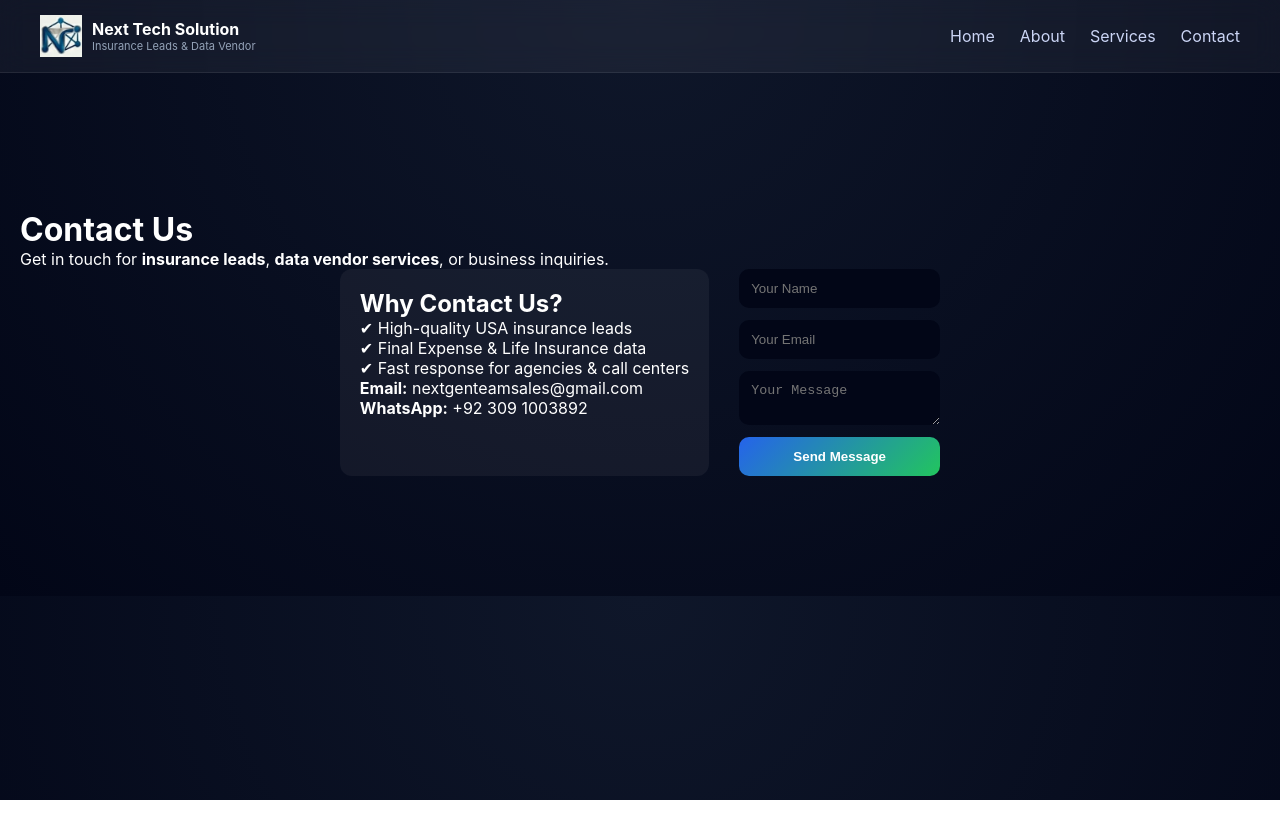
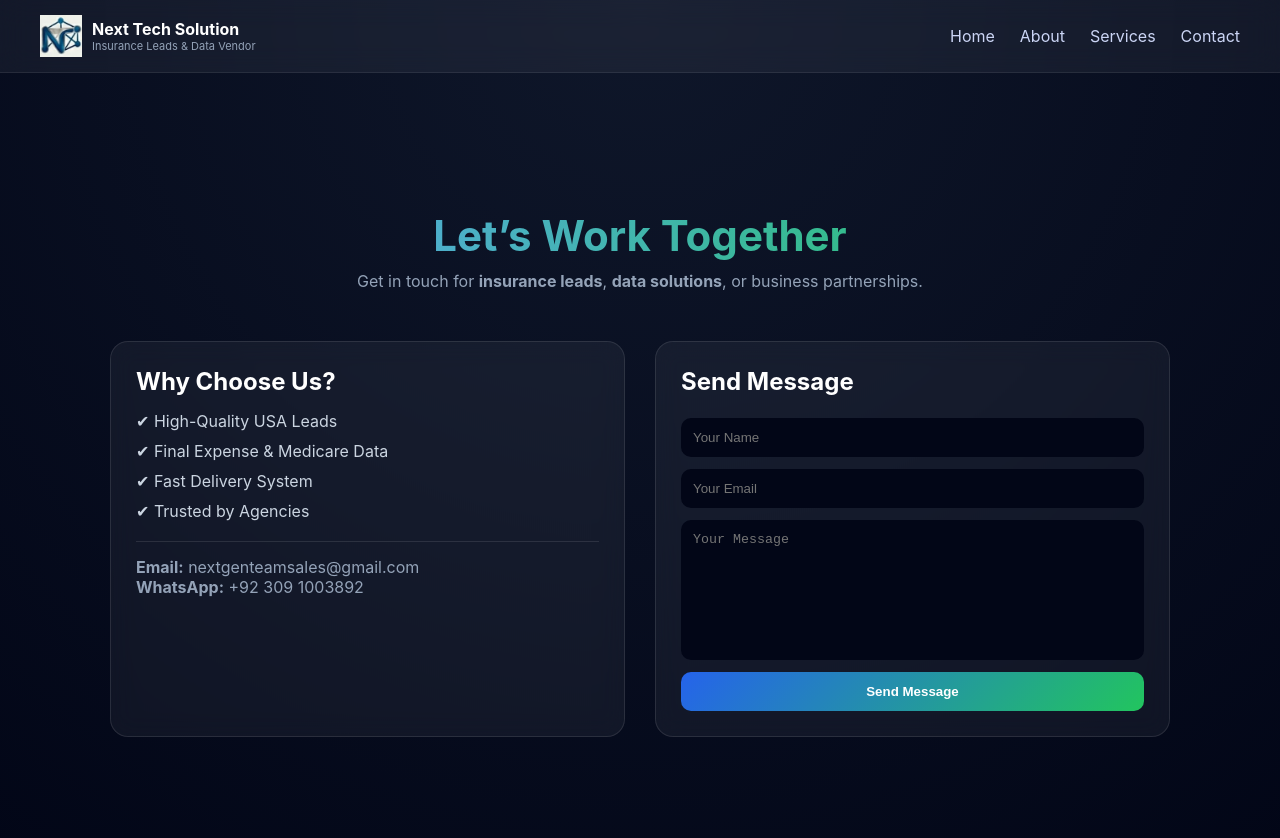
Before and after one commit to Afaq122/next-tech-site, a Next.js app: page /contact in a window 1280 px wide. Shown: the top 838 px of the page. Before the commit the page ends 800 px from the top, so only its background shows below. Built offline with nearby package versions, Linux system fonts and the light colour scheme.

Commit message:
premium animated contact page fix

```diff
--- a/app/contact/page.tsx
+++ b/app/contact/page.tsx
@@ -30,8 +30,8 @@ export default function Contact() {
 
       alert("Message sent successfully!");
       setForm({ name: "", email: "", message: "" });
-    } catch (error) {
-      console.log(error);
+    } catch (err) {
+      console.log(err);
       alert("Failed to send message");
     } finally {
       setLoading(false);
@@ -43,31 +43,37 @@ export default function Contact() {
 
       {/* HEADER */}
       <div className="contact-header">
-        <h1>Contact Us</h1>
+        <h1>Let’s Work Together</h1>
         <p>
-          Get in touch for <b>insurance leads</b>, <b>data vendor services</b>, or business inquiries.
+          Get in touch for <b>insurance leads</b>, <b>data solutions</b>,
+          or business partnerships.
         </p>
       </div>
 
-      {/* CONTAINER */}
+      {/* MAIN LAYOUT */}
       <div className="contact-container">
 
-        {/* LEFT INFO */}
-        <div className="contact-info">
-          <h2>Why Contact Us?</h2>
+        {/* LEFT PANEL */}
+        <div className="contact-info animate-left">
 
-          <p>✔ High-quality USA insurance leads</p>
-          <p>✔ Final Expense & Life Insurance data</p>
-          <p>✔ Fast response for agencies & call centers</p>
+          <h2>Why Choose Us?</h2>
+
+          <div className="info-item">✔ High-Quality USA Leads</div>
+          <div className="info-item">✔ Final Expense & Medicare Data</div>
+          <div className="info-item">✔ Fast Delivery System</div>
+          <div className="info-item">✔ Trusted by Agencies</div>
 
           <div className="contact-box">
             <p><b>Email:</b> nextgenteamsales@gmail.com</p>
             <p><b>WhatsApp:</b> +92 309 1003892</p>
           </div>
+
         </div>
 
         {/* FORM */}
-        <form className="contact-form" onSubmit={sendEmail}>
+        <form className="contact-form animate-right" onSubmit={sendEmail}>
+
+          <h2>Send Message</h2>
 
           <input
             type="text"
--- a/app/globals.css
+++ b/app/globals.css
@@ -402,3 +402,168 @@ main {
   color: #94a3b8;
   font-size: 18px;
 }
+
+/* ===== CONTACT PAGE PREMIUM FIX ===== */
+
+.contact-page {
+  padding: 120px 20px;
+  max-width: 1100px;
+  margin: auto;
+}
+
+/* HEADER */
+.contact-header {
+  text-align: center;
+  margin-bottom: 50px;
+}
+
+.contact-header h1 {
+  font-size: 42px;
+  background: linear-gradient(90deg, #60a5fa, #22c55e);
+  -webkit-background-clip: text;
+  -webkit-text-fill-color: transparent;
+}
+
+.contact-header p {
+  color: #94a3b8;
+  margin-top: 10px;
+}
+
+/* MAIN LAYOUT */
+.contact-container {
+  display: flex;
+  gap: 30px;
+  flex-wrap: wrap;
+  justify-content: center;
+}
+
+/* LEFT BOX */
+.contact-info {
+  flex: 1;
+  min-width: 280px;
+
+  padding: 25px;
+  border-radius: 18px;
+
+  background: rgba(255,255,255,0.05);
+  border: 1px solid rgba(255,255,255,0.1);
+
+  backdrop-filter: blur(12px);
+  transition: 0.3s;
+}
+
+.contact-info:hover {
+  transform: translateY(-5px);
+}
+
+.contact-info h2 {
+  margin-bottom: 15px;
+}
+
+.info-item {
+  margin: 10px 0;
+  color: #cbd5e1;
+}
+
+/* CONTACT BOX */
+.contact-box {
+  margin-top: 20px;
+  padding-top: 15px;
+  border-top: 1px solid rgba(255,255,255,0.1);
+  color: #94a3b8;
+}
+
+/* FORM */
+.contact-form {
+  flex: 1;
+  min-width: 280px;
+
+  padding: 25px;
+  border-radius: 18px;
+
+  background: rgba(255,255,255,0.05);
+  border: 1px solid rgba(255,255,255,0.1);
+
+  backdrop-filter: blur(12px);
+
+  display: flex;
+  flex-direction: column;
+  gap: 12px;
+
+  transition: 0.3s;
+}
+
+.contact-form:hover {
+  transform: translateY(-5px);
+}
+
+.contact-form h2 {
+  margin-bottom: 10px;
+}
+
+/* INPUTS */
+.contact-form input,
+.contact-form textarea {
+  padding: 12px;
+  border-radius: 10px;
+  border: none;
+  background: #020617;
+  color: white;
+  outline: none;
+}
+
+.contact-form textarea {
+  height: 140px;
+  resize: none;
+}
+
+/* BUTTON */
+.contact-form button {
+  padding: 12px;
+  border: none;
+  border-radius: 10px;
+
+  background: linear-gradient(135deg, #2563eb, #22c55e);
+  color: white;
+
+  font-weight: bold;
+  cursor: pointer;
+
+  transition: 0.3s;
+}
+
+.contact-form button:hover {
+  transform: scale(1.05);
+}
+
+/* ===== ANIMATIONS ===== */
+
+.animate-left {
+  animation: slideLeft 0.8s ease;
+}
+
+.animate-right {
+  animation: slideRight 0.8s ease;
+}
+
+@keyframes slideLeft {
+  from {
+    opacity: 0;
+    transform: translateX(-40px);
+  }
+  to {
+    opacity: 1;
+    transform: translateX(0);
+  }
+}
+
+@keyframes slideRight {
+  from {
+    opacity: 0;
+    transform: translateX(40px);
+  }
+  to {
+    opacity: 1;
+    transform: translateX(0);
+  }
+}
```
